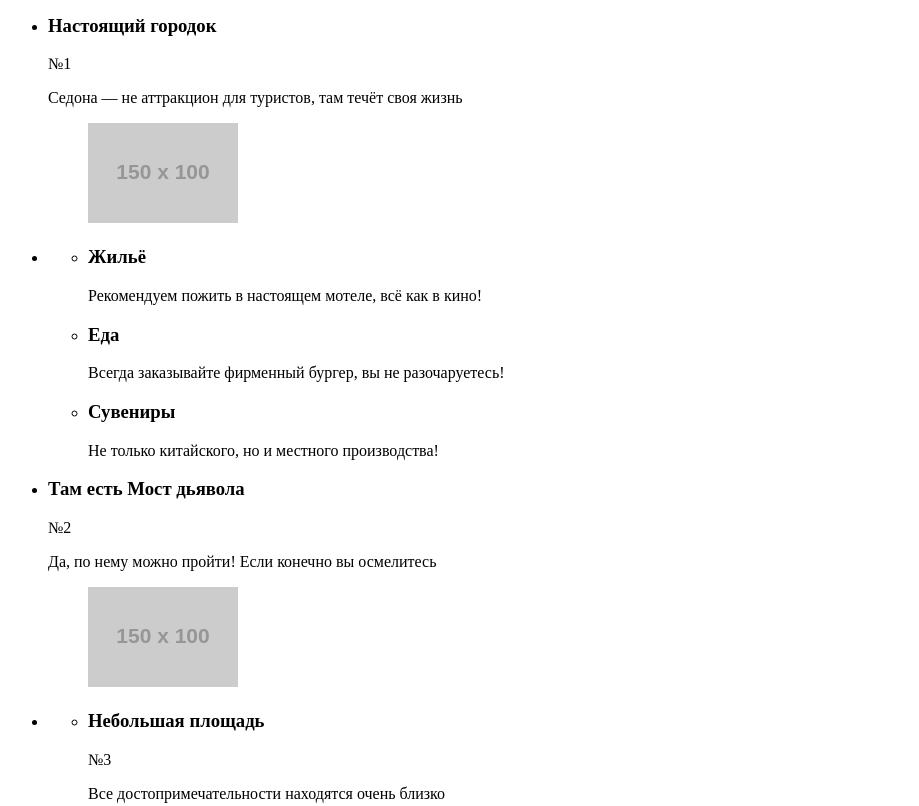
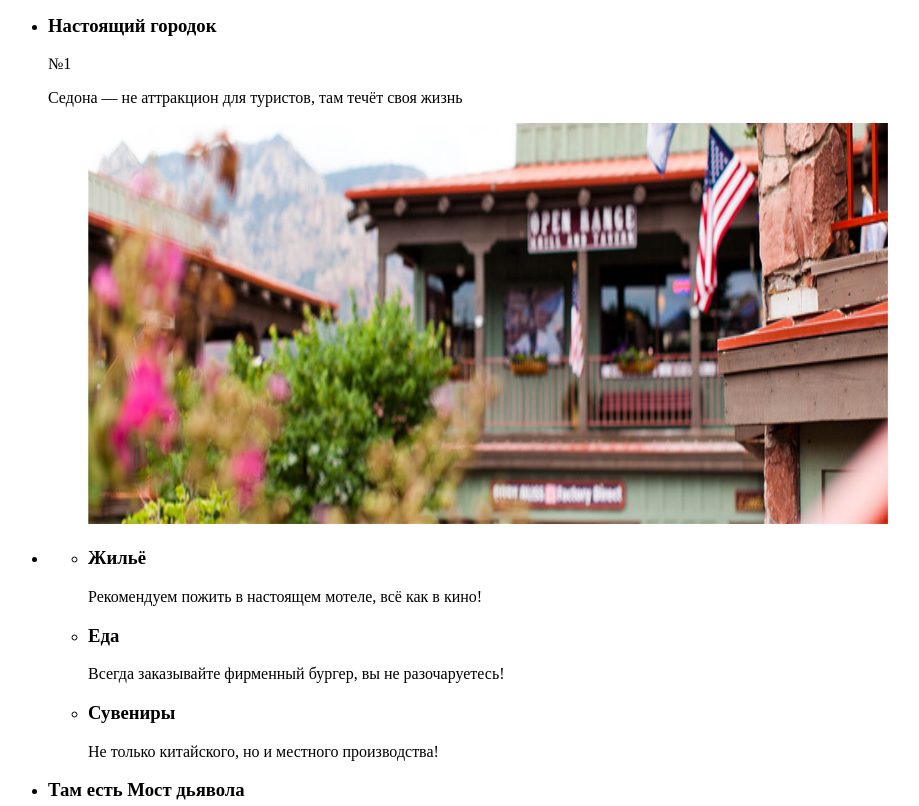
Before and after one commit to liubov1983/984133-sedona-25, a plain HTML site: page index.html in a window 1280 px wide. Shown: the part 660-1466 px from the top of the page, without its empty margins (0-919 px from the left). Drawn offline with Linux system fonts and the light colour scheme; placeholder pictures from the web are drawn by us.

Commit message:
add photo

```diff
--- a/index.html
+++ b/index.html
@@ -39,7 +39,7 @@
                 <p>Седона — не аттракцион для туристов, там течёт своя жизнь</p>
               </div>
               <figure>
-                <img src="http://placehold.it/150x100" alt="Городок Седона">
+                <img src="img/sedona.jpg" width="800" height="401" alt="Городок Седона">
               </figure>
             </li>
             <li>
@@ -65,7 +65,7 @@
                 <p>Да, по нему можно пройти! Если конечно вы осмелитесь</p>
               </div>
               <figure>
-                <img src="http://placehold.it/150x100" alt="Мост дьявола">
+                <img src="img/bridge.jpg" width="800" height="400" alt="Мост дьявола">
               </figure>
             </li>
             <li>
@@ -95,6 +95,9 @@
           <p>Заинтересовались?</p>
           <p>Укажите предполагаемые даты поездки, и мы покажем вам лучшие предложения
           гостиниц в Седоне</p>
+          <figure class="map">
+            <img src="img/map.png" width="1200" height="593" alt="Мост дьявола">
+          </figure>
         </section>
       </main>
       <footer class="main-footer">
```
Also changed, not shown: img/map.png (added).
